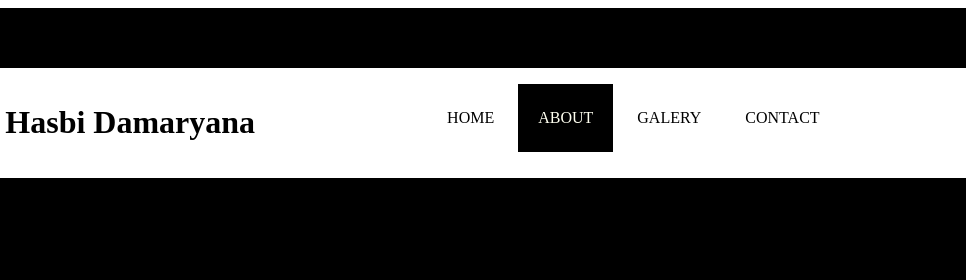
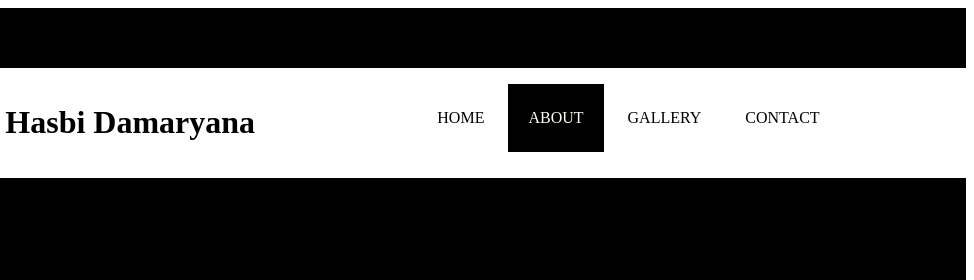
Before and after one commit to mhasbid/mhasbid.github.io, a plain HTML site: page about.html in a window 1280 px wide. Shown: the top 280 px of the page, 306-1280 px from the left. Drawn offline with Linux system fonts and the light colour scheme.

Commit message:
Update about.html

```diff
--- a/about.html
+++ b/about.html
@@ -24,7 +24,7 @@
             <ul>
                 <li><a href="index.html">HOME</a></li>
                 <li class="active"><a href="about.html">ABOUT</a></li>
-                <li><a href="galery.html">GALERY</a></li>
+                <li><a href="galery.html">GALLERY</a></li>
                 <li><a href="contact.html">CONTACT</a></li>
             </ul>
         </div>
```
